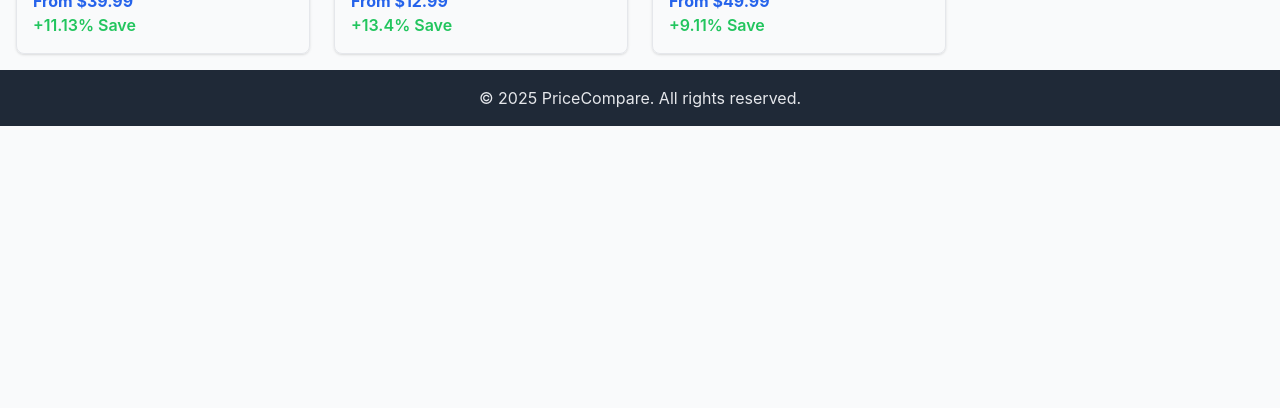
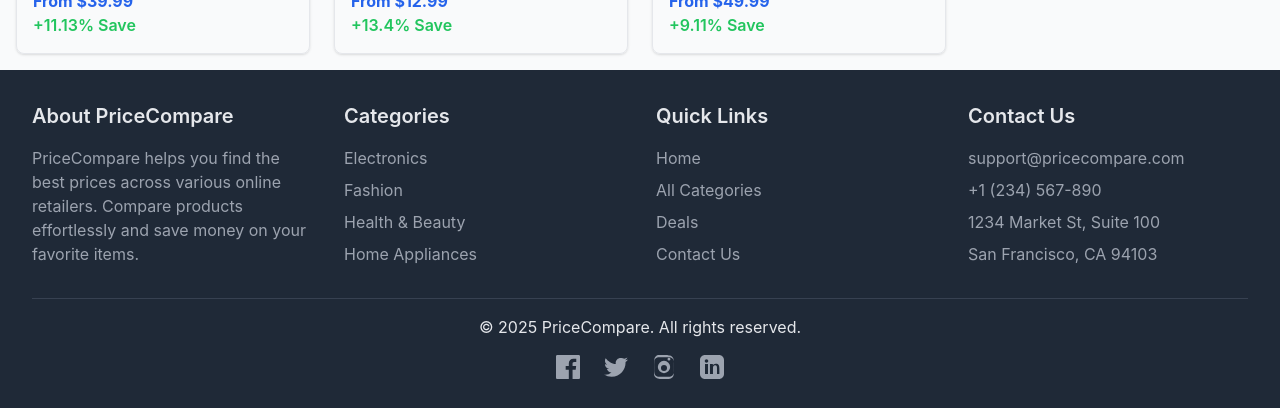
Before and after one commit to Mohamed-khaled0/price-comparison, a React (Create React App) app: page /deals in a window 1280 px wide. Shown: the part 1110-1518 px from the top of the page. Before the commit the page ends 1236 px from the top, so only its background shows below. Built offline with nearby package versions, Linux system fonts and the light colour scheme.

Commit message:
Update the footer

```diff
--- a/src/components/Footer.js
+++ b/src/components/Footer.js
@@ -1,11 +1,122 @@
 // src/components/Footer.js
 import React from 'react';
+import { Link } from 'react-router-dom';
+import products from '../data/products'; // Import products to extract categories
 
 const Footer = () => {
+  // Extract unique categories from products
+  const categories = Array.from(new Set(products.map((product) => product.category))).sort();
+
   return (
-    <footer className="bg-gray-800 text-gray-200  mt-auto">
-      <div className="container mx-auto p-4 text-center">
-        &copy; {new Date().getFullYear()} PriceCompare. All rights reserved.
+    <footer className="bg-gray-800 text-gray-200 mt-auto">
+      <div className="container mx-auto py-8 px-4 sm:px-6 lg:px-8">
+        <div className="grid grid-cols-1 md:grid-cols-4 gap-8">
+
+          {/* About Us Section */}
+          <div>
+            <h3 className="text-xl font-semibold mb-4">About PriceCompare</h3>
+            <p className="text-gray-400">
+              PriceCompare helps you find the best prices across various online retailers. Compare products effortlessly and save money on your favorite items.
+            </p>
+          </div>
+
+          {/* Categories Section */}
+          <div>
+            <h3 className="text-xl font-semibold mb-4">Categories</h3>
+            <ul className="space-y-2">
+              {categories.map((category, index) => (
+                <li key={index}>
+                  <Link to={`/category/${encodeURIComponent(category)}`} className="text-gray-400 hover:text-white">
+                    {category}
+                  </Link>
+                </li>
+              ))}
+            </ul>
+          </div>
+
+          {/* Quick Links Section */}
+          <div>
+            <h3 className="text-xl font-semibold mb-4">Quick Links</h3>
+            <ul className="space-y-2">
+              <li>
+                <Link to="/" className="text-gray-400 hover:text-white">
+                  Home
+                </Link>
+              </li>
+              <li>
+                <Link to="/categories" className="text-gray-400 hover:text-white">
+                  All Categories
+                </Link>
+              </li>
+              <li>
+                <Link to="/deals" className="text-gray-400 hover:text-white">
+                  Deals
+                </Link>
+              </li>
+              <li>
+                <Link to="/contact" className="text-gray-400 hover:text-white">
+                  Contact Us
+                </Link>
+              </li>
+            </ul>
+          </div>
+
+          {/* Contact Information Section */}
+          <div>
+            <h3 className="text-xl font-semibold mb-4">Contact Us</h3>
+            <ul className="space-y-2">
+              <li>
+                <a href="mailto:support@pricecompare.com" className="text-gray-400 hover:text-white">
+                  support@pricecompare.com
+                </a>
+              </li>
+              <li>
+                <a href="tel:+1234567890" className="text-gray-400 hover:text-white">
+                  +1 (234) 567-890
+                </a>
+              </li>
+              <li>
+                <span className="text-gray-400">1234 Market St, Suite 100</span>
+              </li>
+              <li>
+                <span className="text-gray-400">San Francisco, CA 94103</span>
+              </li>
+            </ul>
+          </div>
+        </div>
+
+        {/* Divider */}
+        <div className="border-t border-gray-700 mt-8 pt-4 text-center">
+          &copy; {new Date().getFullYear()} PriceCompare. All rights reserved.
+        </div>
+
+        {/* Social Media Links */}
+        <div className="mt-4 flex justify-center space-x-6">
+          <a href="https://facebook.com" className="text-gray-400 hover:text-white" aria-label="Facebook">
+            {/* Facebook Icon (SVG) */}
+            <svg xmlns="http://www.w3.org/2000/svg" className="h-6 w-6" fill="currentColor" viewBox="0 0 24 24">
+              <path d="M22.675 0h-21.35C.6 0 0 .6 0 1.325v21.351C0 23.4.6 24 1.325 24h11.495v-9.294H9.691v-3.622h3.129V8.413c0-3.1 1.893-4.788 4.659-4.788 1.325 0 2.464.099 2.795.143v3.24l-1.918.001c-1.504 0-1.795.715-1.795 1.763v2.312h3.587l-.467 3.622h-3.12V24h6.116C23.4 24 24 23.4 24 22.676V1.325C24 .6 23.4 0 22.675 0z" />
+            </svg>
+          </a>
+          <a href="https://twitter.com" className="text-gray-400 hover:text-white" aria-label="Twitter">
+            {/* Twitter Icon (SVG) */}
+            <svg xmlns="http://www.w3.org/2000/svg" className="h-6 w-6" fill="currentColor" viewBox="0 0 24 24">
+              <path d="M24 4.557a9.93 9.93 0 0 1-2.828.775 4.932 4.932 0 0 0 2.165-2.724c-.951.555-2.005.959-3.127 1.184A4.916 4.916 0 0 0 16.616 3c-2.73 0-4.942 2.21-4.942 4.932 0 .388.044.764.128 1.124C7.691 8.863 4.066 6.13 1.64 3.161a4.822 4.822 0 0 0-.666 2.475c0 1.708.87 3.213 2.19 4.096a4.904 4.904 0 0 1-2.229-.616c-.054 2.385 1.693 4.374 4.158 4.827a4.935 4.935 0 0 1-2.224.084c.63 1.953 2.445 3.377 4.6 3.418A9.867 9.867 0 0 1 0 19.54a13.94 13.94 0 0 0 7.548 2.212c9.058 0 14.009-7.506 14.009-14.009 0-.213-.005-.425-.014-.636A10.012 10.012 0 0 0 24 4.557z" />
+            </svg>
+          </a>
+          <a href="https://instagram.com" className="text-gray-400 hover:text-white" aria-label="Instagram">
+            {/* Instagram Icon (SVG) */}
+            <svg xmlns="http://www.w3.org/2000/svg" className="h-6 w-6" fill="currentColor" viewBox="0 0 24 24">
+              <path d="M12 2.163c3.204 0 3.584.012 4.85.07 1.366.062 2.633.332 3.608 1.308.975.975 1.246 2.242 1.308 3.608.058 1.266.07 1.646.07 4.85s-.012 3.584-.07 4.85c-.062 1.366-.333 2.633-1.308 3.608-.975.975-2.242 1.246-3.608 1.308-1.266.058-1.646.07-4.85.07s-3.584-.012-4.85-.07c-1.366-.062-2.633-.333-3.608-1.308-.975-.975-1.246-2.242-1.308-3.608C2.175 15.747 2.163 15.367 2.163 12s.012-3.584.07-4.85c.062-1.366.333-2.633 1.308-3.608C4.52 2.495 5.787 2.224 7.153 2.163 8.419 2.105 8.799 2.163 12 2.163zm0-2.163C8.741 0 8.332.013 7.052.07 5.768.127 4.646.454 3.678 1.422c-.968.968-1.295 2.09-1.352 3.374C2.013 6.332 2 6.741 2 12s.013 5.668.07 6.948c.057 1.284.384 2.406 1.352 3.374.968.968 2.09 1.295 3.374 1.352C8.332 23.987 8.741 24 12 24s3.668-.013 4.948-.07c1.284-.057 2.406-.384 3.374-1.352.968-.968 1.295-2.09 1.352-3.374.057-1.28.07-1.689.07-6.948s-.013-5.668-.07-6.948c-.057-1.284-.384-2.406-1.352-3.374-.968-.968-2.09-1.295-3.374-1.352C15.668.013 15.259 0 12 0zm0 5.838a6.162 6.162 0 1 0 0 12.324 6.162 6.162 0 0 0 0-12.324zm0 10.181a3.019 3.019 0 1 1 0-6.038 3.019 3.019 0 0 1 0 6.038zm6.406-11.845a1.44 1.44 0 1 1-2.88 0 1.44 1.44 0 0 1 2.88 0z" />
+            </svg>
+          </a>
+          <a href="https://linkedin.com" className="text-gray-400 hover:text-white" aria-label="LinkedIn">
+            {/* LinkedIn Icon (SVG) */}
+            <svg xmlns="http://www.w3.org/2000/svg" className="h-6 w-6" fill="currentColor" viewBox="0 0 24 24">
+              <path d="M19 0h-14c-2.761 0-5 2.239-5 5v14c0 2.761 2.239 5 5 5h14c2.761 0 5-2.239 5-5v-14c0-2.761-2.239-5-5-5zm-11 19h-3v-10h3v10zm-1.5-11.268c-.966 0-1.75-.784-1.75-1.75s.784-1.75 1.75-1.75 1.75.784 1.75 1.75-.784 1.75-1.75 1.75zm13.5 11.268h-3v-5.604c0-1.337-.025-3.064-1.869-3.064-1.869 0-2.155 1.46-2.155 2.966v5.7h-3v-10h2.884v1.367h.041c.402-.761 1.385-1.561 2.849-1.561 3.046 0 3.604 2.006 3.604 4.618v5.589z" />
+            </svg>
+          </a>
+        </div>
       </div>
     </footer>
   );
```
